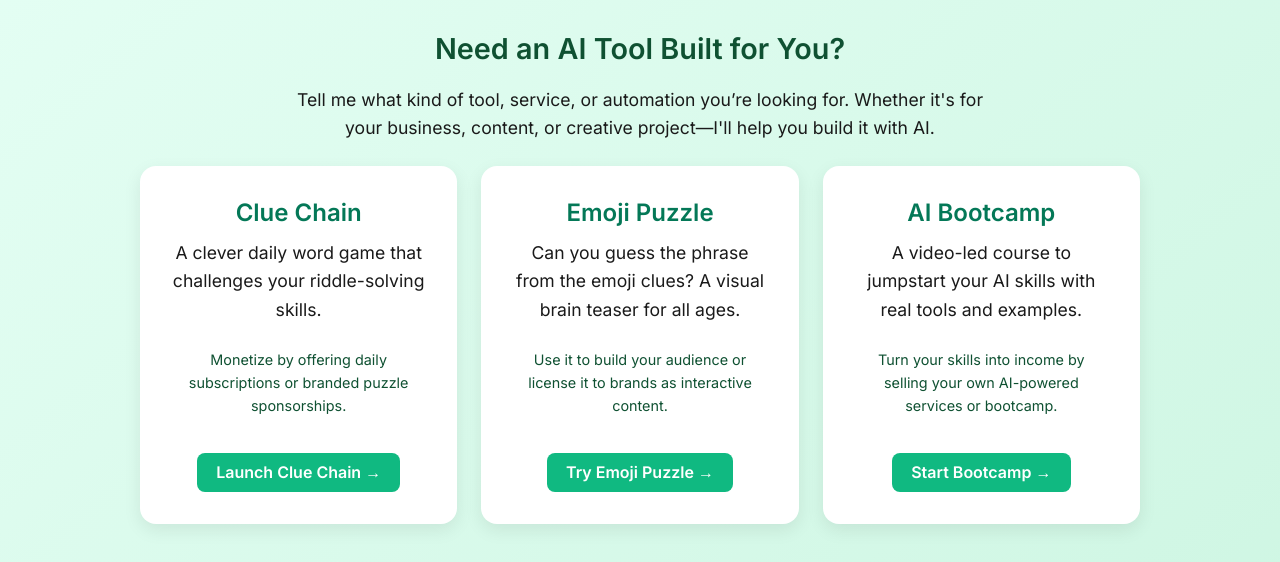
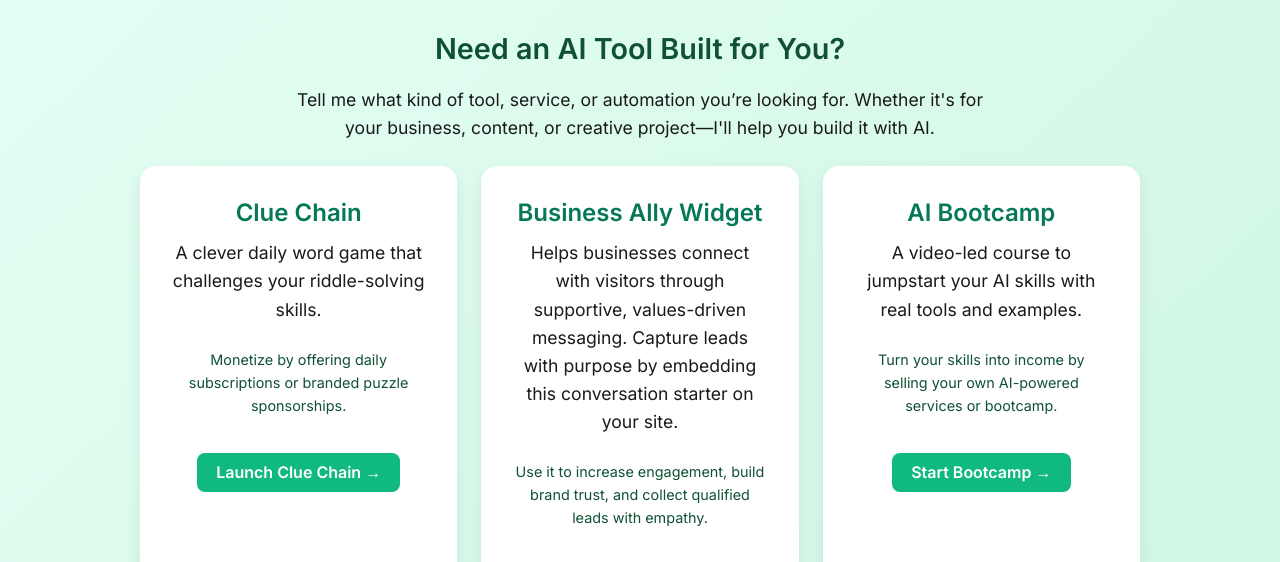
Before and after one commit to jimspi/AILab, a plain HTML site: page index.html in a window 1280 px wide. Shown: the part 237-799 px from the top of the page. Drawn offline with Linux system fonts and the light colour scheme.

Commit message:
Update index.html

```diff
--- a/index.html
+++ b/index.html
@@ -154,11 +154,11 @@
         <a href="https://clue-chain-gamey-1fcz-jy7ylwn81-jimspis-projects.vercel.app/">Launch Clue Chain →</a>
       </div>
       <div class="tool">
-        <h2>Emoji Puzzle</h2>
-        <p>Can you guess the phrase from the emoji clues? A visual brain teaser for all ages.</p>
-        <p style="font-size: 0.9rem; color: #0f5132;">Use it to build your audience or license it to brands as interactive content.</p>
-        <a href="https://emojipuzzle.vercel.app/">Try Emoji Puzzle →</a>
-      </div>
+  <h2>Business Ally Widget</h2>
+  <p>Helps businesses connect with visitors through supportive, values-driven messaging. Capture leads with purpose by embedding this conversation starter on your site.</p>
+  <p style="font-size: 0.9rem; color: #0f5132;">Use it to increase engagement, build brand trust, and collect qualified leads with empathy.</p>
+  <a href="https://saprea.vercel.app/">Try Business Ally →</a>
+</div>
       <div class="tool">
         <h2>AI Bootcamp</h2>
         <p>A video-led course to jumpstart your AI skills with real tools and examples.</p>
```
